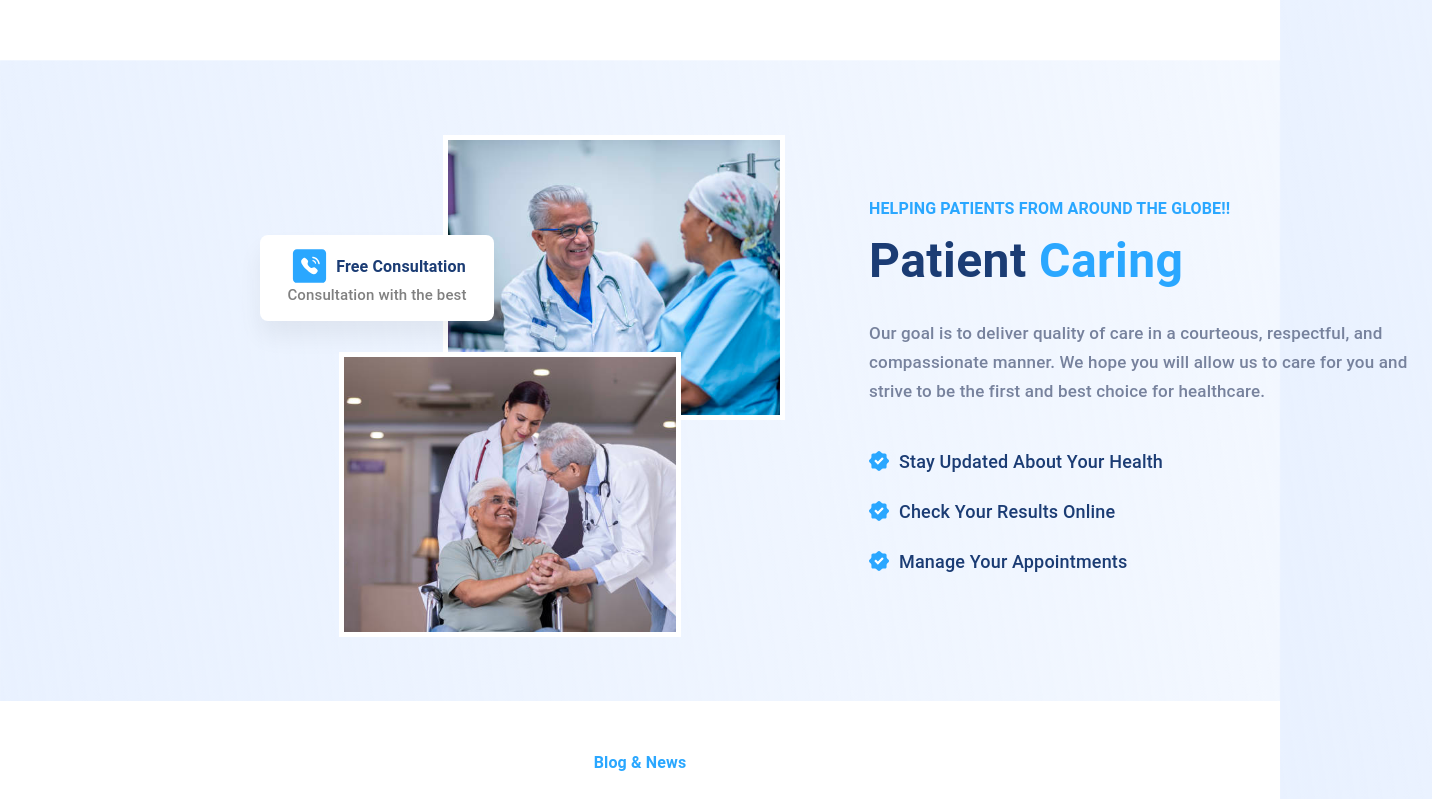
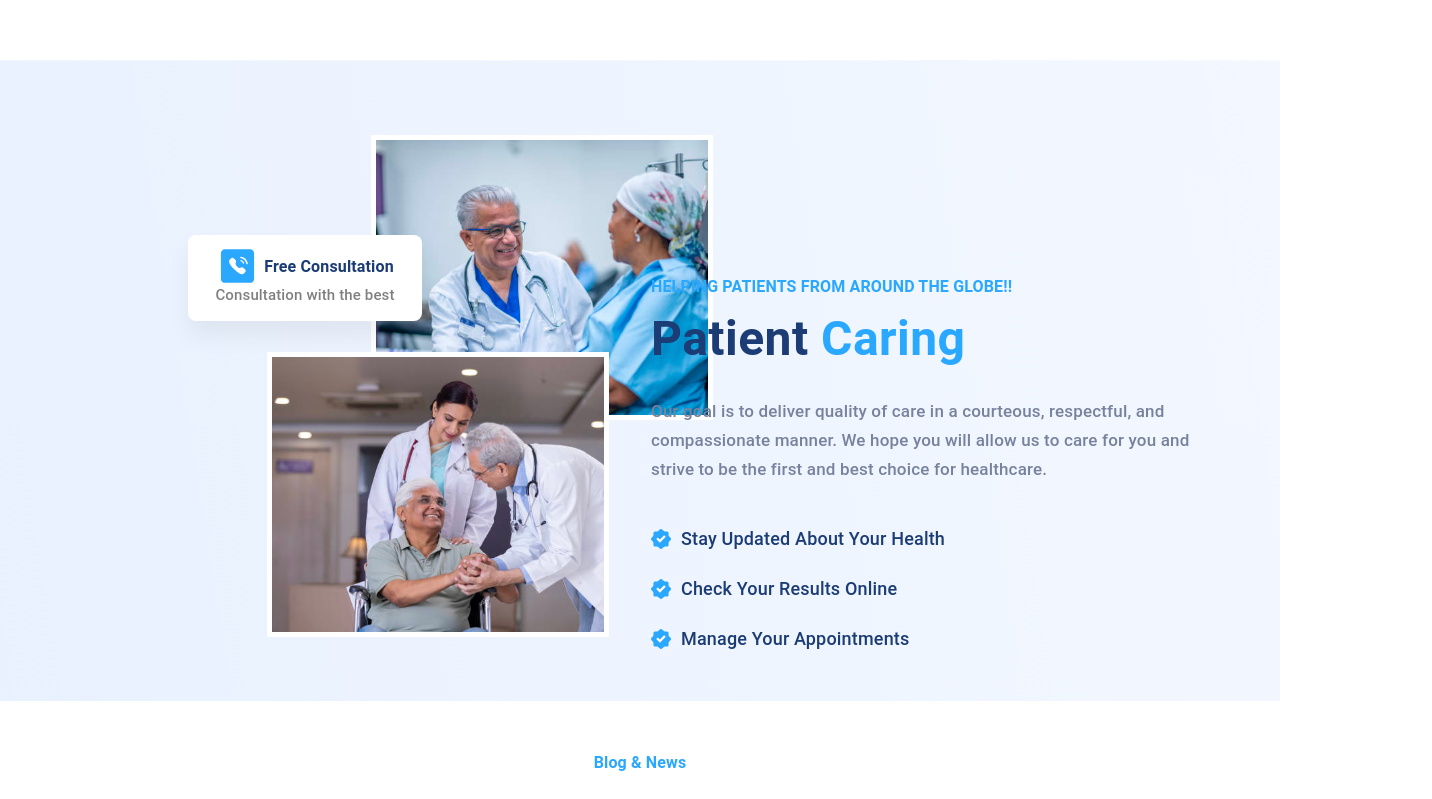
Before and after one commit to abhishekpatil4/Medify, a React (Vite) app: page / in a window 1280 px wide. Shown: the part 2621-3420 px from the top of the page, 1432 px wide, since content can reach past the window. Built offline with nearby package versions, Linux system fonts and the light colour scheme.

Commit message:
fix: removed relative position

```diff
--- a/src/components/PatientCaring/PatientCaring.jsx
+++ b/src/components/PatientCaring/PatientCaring.jsx
@@ -3,24 +3,24 @@ import photo1 from "../../assets/patientCaring/patientCaring1.png";
 import photo2 from "../../assets/patientCaring/patientCaring2.png";
 import { Typography } from "@mui/material";
 import { useTheme } from "@mui/material";
-import Icon from "../../../src/assets/Healthcare Consultation Clip Path Group.svg"
 import mobile from "../../../src/assets/mobileIcon/main.svg"
+import CustomListItem from "./CustomListItem";
 
 const PatientCaring = () => {
     const theme = useTheme();
-    return <div style={{ display: 'flex', flexDirection: 'row', paddingBottom: '5rem' }}>
-        <div style={{ position: 'relative', width: '519px', height: '486px', left: '138px', borderRadius: '8px 0px 0px 0px' }}>
-            <div style={{display:'flex', flexDirection:'column', justifyContent:'center', alignItems:'center', position: 'absolute', height: '86px', top: '100px', left: '122px', width: '234px', display: 'flex', zIndex: 1, backgroundColor: 'white', borderRadius: '8px', boxShadow: "0px 15px 25px 0px #0000000F" }}>
-                <div style={{ display: 'flex', justifyContent: 'center', alignItems: 'center', gap:5 }}>
+    return <div style={{ display: 'flex', flexDirection: 'row', paddingBottom: '5rem', justifyContent: 'space-evenly', alignItems: 'center' }}>
+        <div style={{ position: 'relative', width: '519px', height: '486px', borderRadius: '8px 0px 0px 0px' }}>
+            <div style={{ display: 'flex', flexDirection: 'column', justifyContent: 'center', alignItems: 'center', position: 'absolute', height: '86px', top: '100px', left: '122px', width: '234px', display: 'flex', zIndex: 1, backgroundColor: 'white', borderRadius: '8px', boxShadow: "0px 15px 25px 0px #0000000F" }}>
+                <div style={{ display: 'flex', justifyContent: 'center', alignItems: 'center', gap: 5 }}>
                     <img src={mobile} alt="Smiley face" width="43px" height="34px" style={{ backgroundColor: 'white' }} />
                     <Typography style={{ fontSize: '16px', lineHeight: '27px', fontWeight: 700, color: theme.palette.secondary.main }}>Free Consultation</Typography>
                 </div>
-                <Typography style={{textAlign:'center', fontSize: '15px', lineHeight: '24px', fontWeight: 500, color: 'gray' }}>Consultation with the best</Typography>
+                <Typography style={{ textAlign: 'center', fontSize: '15px', lineHeight: '24px', fontWeight: 500, color: 'gray' }}>Consultation with the best</Typography>
             </div>
             <img src={photo1} alt="doctor speaking to a patient" style={{ objectFit: 'cover', position: 'relative', border: "5px solid white", width: "332px", height: "275px", left: '305px', top: '0px' }} />
             <img src={photo2} alt="doctor speaking to a patient" style={{ objectFit: 'cover', position: 'relative', border: "5px solid white", width: '332px', height: '275px', left: '201px', top: "-75px" }} />
         </div>
-        <div style={{ position: 'relative', left: '350px', textAlign: 'left' }}>
+        <div style={{textAlign: 'left' }}>
             <Typography style={{ position: 'relative', top: "60px", fontSize: '16px', fontWeight: 600, lineHeight: '27px', color: theme.palette.primary.main }}>
                 HELPING PATIENTS FROM AROUND THE GLOBE!!
             </Typography>
@@ -31,24 +31,9 @@ const PatientCaring = () => {
                 Our goal is to deliver quality of care in a courteous, respectful, and compassionate manner. We hope you will allow us to care for you and strive to be the first and best choice for healthcare.
             </Typography>
             <div style={{ position: "relative", top: '120px' }}>
-                <div style={{ display: 'flex', justifyContent: 'left', alignItems: 'center', height: '50px' }}>
-                    <img src={Icon} alt="icon" />
-                    <Typography style={{ position: 'relative', left: '10px', fontSize: '18px', fontWeight: 500, lineHeight: '27px', color: theme.palette.secondary.main }}>
-                        Stay Updated About Your Health
-                    </Typography>
-                </div>
-                <div style={{ display: 'flex', justifyContent: 'left', alignItems: 'center', height: '50px' }}>
-                    <img src={Icon} alt="icon" />
-                    <Typography style={{ position: 'relative', left: '10px', fontSize: '18px', fontWeight: 500, lineHeight: '27px', color: theme.palette.secondary.main }}>
-                        Check Your Results Online
-                    </Typography>
-                </div>
-                <div style={{ display: 'flex', justifyContent: 'left', alignItems: 'center', height: '50px' }}>
-                    <img src={Icon} alt="icon" />
-                    <Typography style={{ position: 'relative', left: '10px', fontSize: '18px', fontWeight: 500, lineHeight: '27px', color: theme.palette.secondary.main }}>
-                        Manage Your Appointments
-                    </Typography>
-                </div>
+                <CustomListItem textContent={"Stay Updated About Your Health"} />
+                <CustomListItem textContent={"Check Your Results Online"} />
+                <CustomListItem textContent={"Manage Your Appointments"} />
             </div>
         </div>
     </div>
```
